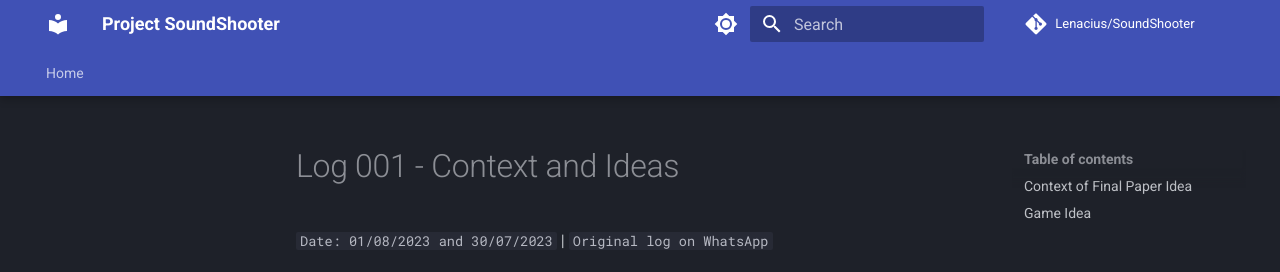
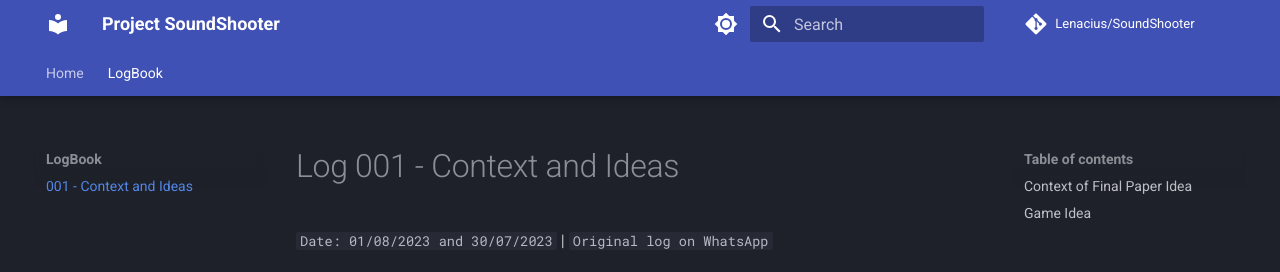
Before and after one commit to Lenacius/SoundShooter, an MkDocs documentation site: the page built from docs/LogBook/#001.md, in a window 1280 px wide. Shown: the top 272 px of the page. Built offline with MkDocs 1.6.1 and Material for MkDocs 9.7.7, drawn with Linux system fonts in a browser that asks for light colours; comment, search, counter and statistics services are not loaded.

Commit message:
Added entry in logbook navigation

```diff
--- a/mkdocs.yml
+++ b/mkdocs.yml
@@ -12,8 +12,8 @@ repo_url: https://github.com/Lenacius/SoundShooter/tree/main
 # Navigation Tree
 nav:
   - Home: 'index.md'
-#  - LogBook:
-#    - "#001 ": 'lb_001.md'
+  - LogBook:
+    - "001 - Context and Ideas": 'LogBook/#001.md'
 
 # Theme Configuration
 theme:
```
